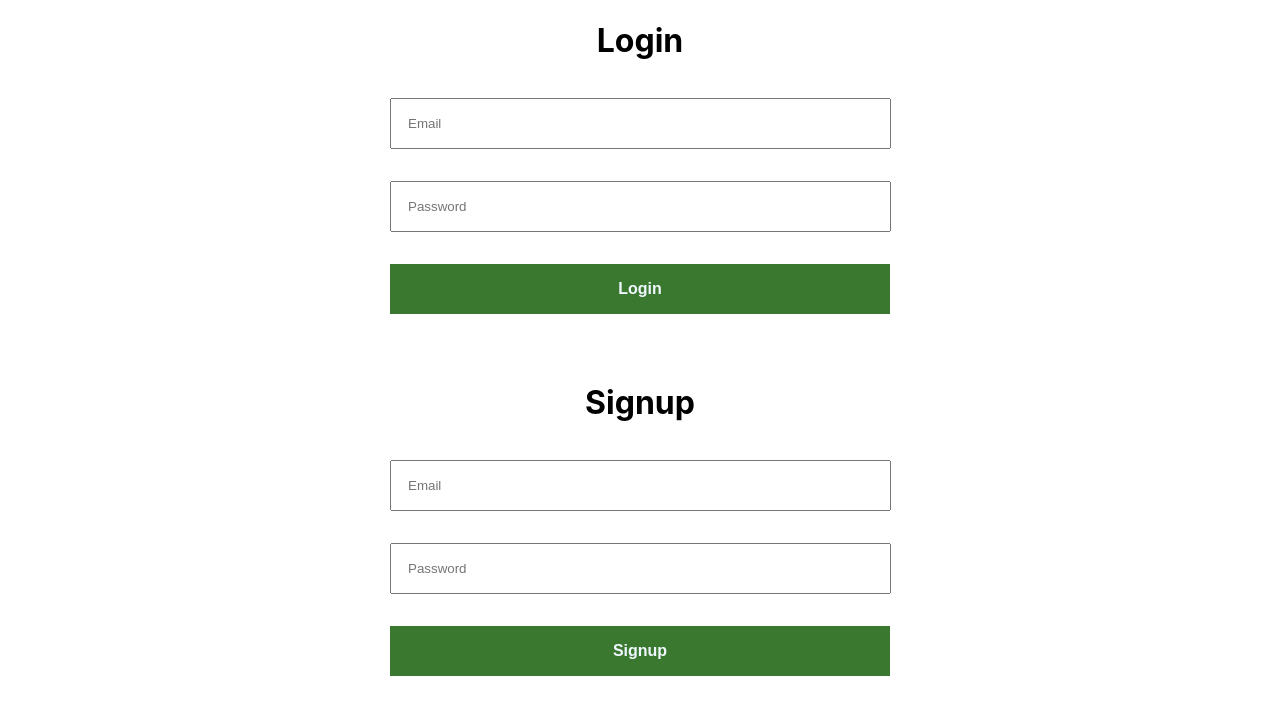
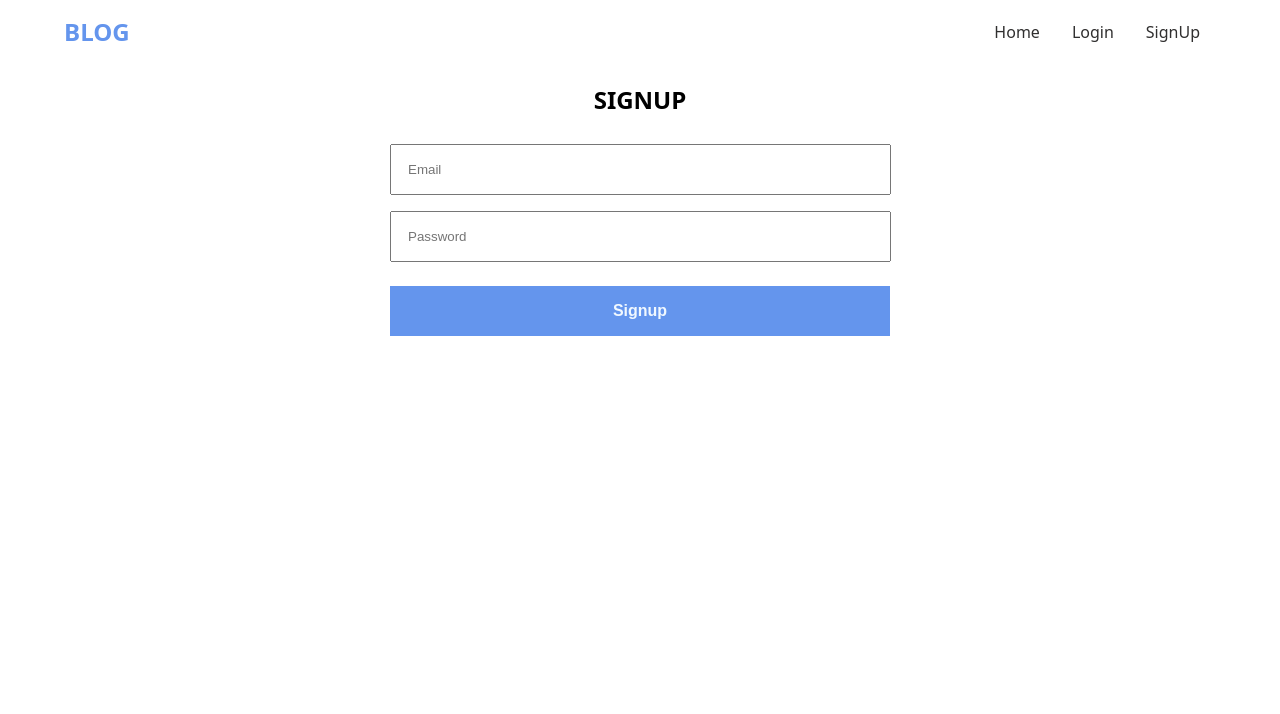
Before and after one commit to yatharth1cr/Blog-App, a React (Create React App) app in the folder blog-app/: page /signup in a window 1280 px wide. Shown: the top 714 px of the page. Built offline with nearby package versions, Linux system fonts and the light colour scheme.

Commit message:
Added few more things

```diff
--- a/blog-app/package.json
+++ b/blog-app/package.json
@@ -8,6 +8,7 @@
     "@testing-library/user-event": "^13.5.0",
     "react": "^18.3.1",
     "react-dom": "^18.3.1",
+    "react-router-dom": "^6.26.2",
     "react-scripts": "5.0.1",
     "web-vitals": "^2.1.4"
   },
@@ -17,6 +18,7 @@
     "test": "react-scripts test",
     "eject": "react-scripts eject"
   },
+  "proxy": "https://mighty-oasis-08080.herokuapp.com",
   "eslintConfig": {
     "extends": [
       "react-app",
--- a/blog-app/src/App.css
+++ b/blog-app/src/App.css
@@ -1,72 +1,250 @@
-.App {
+/* http://meyerweb.com/eric/tools/css/reset/
+   v2.0 | 20110126
+   License: none (public domain)
+*/
+
+html,
+body,
+div,
+span,
+applet,
+object,
+iframe,
+h1,
+h2,
+h3,
+h4,
+h5,
+h6,
+p,
+blockquote,
+pre,
+a,
+abbr,
+acronym,
+address,
+big,
+cite,
+code,
+del,
+dfn,
+em,
+img,
+ins,
+kbd,
+q,
+s,
+samp,
+small,
+strike,
+strong,
+sub,
+sup,
+tt,
+var,
+b,
+u,
+i,
+center,
+dl,
+dt,
+dd,
+ol,
+ul,
+li,
+fieldset,
+form,
+label,
+legend,
+table,
+caption,
+tbody,
+tfoot,
+thead,
+tr,
+th,
+td,
+article,
+aside,
+canvas,
+details,
+embed,
+figure,
+figcaption,
+footer,
+header,
+hgroup,
+menu,
+nav,
+output,
+ruby,
+section,
+summary,
+time,
+mark,
+audio,
+video {
+  margin: 0;
+  padding: 0;
+  border: 0;
+  font-size: 100%;
+  font: inherit;
+  vertical-align: baseline;
+}
+/* HTML5 display-role reset for older browsers */
+article,
+aside,
+details,
+figcaption,
+figure,
+footer,
+header,
+hgroup,
+menu,
+nav,
+section {
+  display: block;
+}
+body {
+  line-height: 1;
+}
+ol,
+ul {
+  list-style: none;
+}
+blockquote,
+q {
+  quotes: none;
+}
+blockquote:before,
+blockquote:after,
+q:before,
+q:after {
+  content: "";
+  content: none;
+}
+table {
+  border-collapse: collapse;
+  border-spacing: 0;
+}
+
+/* custom */
+body {
+  font-family: system-ui, -apple-system, BlinkMacSystemFont, "Segoe UI", Roboto,
+    Oxygen, Ubuntu, Cantarell, "Open Sans", "Helvetica Neue", sans-serif;
+}
+
+/* common */
+.text-center {
   text-align: center;
 }
-/*
 
-.App-logo {
-  height: 40vmin;
-  pointer-events: none;
+.flex {
+  display: flex;
 }
 
-@media (prefers-reduced-motion: no-preference) {
-  .App-logo {
-    animation: App-logo-spin infinite 20s linear;
-  }
+.space-between {
+  justify-content: space-between;
 }
 
-.App-header {
-  background-color: #282c34;
-  min-height: 100vh;
-  display: flex;
-  flex-direction: column;
-  align-items: center;
-  justify-content: center;
-  font-size: calc(10px + 2vmin);
-  color: white;
+.space-around {
+  justify-content: space-around;
 }
 
-.App-link {
-  color: #61dafb;
+.space-evenly {
+  justify-content: space-evenly;
 }
 
-@keyframes App-logo-spin {
-  from {
-    transform: rotate(0deg);
-  }
-  to {
-    transform: rotate(360deg);
-  }
-} */
+.wrap {
+  flex-wrap: wrap;
+}
+
+.bold {
+  font-weight: bold;
+}
+
+.column {
+  flex-direction: column;
+}
+
+.item-center {
+  align-items: center;
+}
+
+/* header */
+
+header {
+  padding: 1.25rem 4rem;
+}
+
+header a {
+  font-size: 1.5rem;
+  text-decoration: none;
+  color: cornflowerblue;
+}
+
+header a:hover {
+  color: rgb(48, 47, 47);
+}
+
+header nav a {
+  font-weight: 500;
+  font-size: medium;
+  text-decoration: none;
+  padding: 1rem;
+  color: rgb(48, 47, 47);
+}
+
+header nav a:hover {
+  color: cornflowerblue;
+}
+
+/* general */
+form h1 {
+  font-size: 1.5rem;
+  margin: 1.5rem 0;
+  text-transform: uppercase;
+}
 
 form {
-  /* align-items:  ; */
-  text-align: center;
   padding: 0 2rem 2rem 2rem;
-  /* border: 10px solid #61c44f; */
   max-width: 500px;
-  display: flex;
-  flex-direction: column;
   margin: 0 auto;
 }
 
 input {
   padding: 1rem;
   width: 93%;
-  margin: 1rem 0;
+  margin: 0.5rem 0;
 }
 
 button {
   width: 100%;
   padding: 1rem;
   margin: 1rem 0;
-  background-color: #3a782f;
+  background-color: cornflowerblue;
   font-size: 1rem;
-  font-weight: bold;
   color: aliceblue;
   border: none;
   cursor: pointer;
 }
 
 button:hover {
-  background-color: #54b843;
+  background-color: rgb(57, 122, 243);
 }
+
+.banner {
+  box-shadow: inset 0 8px 8px -8px rgba(0, 0, 0, 0.3),
+    inset 0 -8px 8px -8px rgba(0, 0, 0, 0.3);
+  background-color: cornflowerblue;
+  padding: 3rem;
+  text-align: center;
+  color: white;
+}
+
+.banner h1 {
+  text-shadow: 0 1px 3px rgba(0, 0, 0, 0.3);
+  font-weight: bold;
+  font-size: 3.5rem;
+  padding-bottom: 0.5rem;
+}
--- a/blog-app/src/App.js
+++ b/blog-app/src/App.js
@@ -1,13 +1,22 @@
 import "./App.css";
+import Header from "./components/Header";
+import Home from "./components/Home";
 import Login from "./components/Login";
 import SignUp from "./components/Signup";
+import { Route, Routes } from "react-router-dom";
 
 function App() {
   return (
-    <div className="App">
-      <Login />
-      <SignUp />
-    </div>
+    <>
+      <Header />
+      <div className="App">
+        <Routes>
+          <Route path="/" element={<Home />} />
+          <Route path="/login" element={<Login />} />
+          <Route path="/signup" element={<SignUp />} />
+        </Routes>
+      </div>
+    </>
   );
 }
 
--- /dev/null
+++ b/blog-app/src/components/Banner.js
@@ -0,0 +1,10 @@
+function Banner() {
+  return (
+    <div className="banner">
+      <h1>Banner</h1>
+      <p>A place to share your knowledge.</p>
+    </div>
+  );
+}
+
+export default Banner;
--- /dev/null
+++ b/blog-app/src/components/Header.js
@@ -0,0 +1,19 @@
+import React from "react";
+import { Link } from "react-router-dom";
+
+function Header() {
+  return (
+    <header className="flex space-between item-center">
+      <Link to="/" className="bold">
+        BLOG
+      </Link>
+      <nav className="">
+        <Link to="/">Home</Link>
+        <Link to="/login">Login</Link>
+        <Link to="/signup">SignUp</Link>
+      </nav>
+    </header>
+  );
+}
+
+export default Header;
--- a/blog-app/src/components/Home.js
+++ b/blog-app/src/components/Home.js
@@ -0,0 +1,38 @@
+import { React, useEffect, useState } from "react";
+import { articleUrl } from "../constant/const";
+import Banner from "./Banner";
+
+function Home() {
+  const [articles, setArticles] = useState([]);
+
+  useEffect(() => {
+    // Fetching the data
+    fetch(articleUrl)
+      .then((res) => {
+        if (!res.ok) {
+          throw new Error("Network response was not ok");
+        }
+        return res.json();
+      })
+      .then((data) => {
+        console.log(data.articles, "Data checkkk");
+        setArticles(data.articles);
+      })
+      .catch((err) => {
+        console.log("Error:", err);
+      });
+  }, []);
+
+  return (
+    <>
+      <Banner />
+      {articles.map((article) => (
+        <div>
+          <div></div>
+        </div>
+      ))}
+    </>
+  );
+}
+
+export default Home;
--- a/blog-app/src/components/Login.js
+++ b/blog-app/src/components/Login.js
@@ -1,19 +1,54 @@
-import React from "react";
+import React, { useState } from "react";
 
 function Login() {
+  let [email, setEmail] = useState("");
+  let [password, setPassword] = useState("");
+  let [error, setError] = useState("");
+
+  const handleSubmit = (event) => {
+    event.preventDefault();
+
+    // Validation logic
+    if (!email || !password) {
+      setError("Both fields are required");
+    } else if (!email.includes("@gmail.com")) {
+      setError("Email must contain @gmail.com");
+    } else if (password.length < 6) {
+      setError("Password must be at least 6 characters long");
+    } else {
+      setError(""); // Clear the error if validation passes
+
+      // Proceed with form submission logic (e.g., call an API)
+      console.log("Form submitted successfully!", { email, password });
+    }
+  };
+
   return (
-    <form className="login">
-      <h1>Login</h1>
-      <input type="text" name="email" id="loginEmail" placeholder="Email" />
+    <form className="login flex column text-center">
+      <h1 className="bold">Login</h1>
+      <input
+        type="text"
+        name="email"
+        id="loginEmail"
+        placeholder="Email"
+        value={email}
+        onChange={(e) => setEmail(e.target.value)}
+      />
       <input
         type="password"
         name="password"
-        id="loginPassword"
+        id="password"
         placeholder="Password"
+        value={password}
+        onChange={(e) => setPassword(e.target.value)}
       />
-      <button>Login</button>
+      {error && <p style={{ color: "red" }}>{error}</p>}
+      <button className="bold" onSubmit={handleSubmit}>
+        Login
+      </button>
     </form>
   );
 }
 
+// exports
 export default Login;
--- a/blog-app/src/components/Signup.js
+++ b/blog-app/src/components/Signup.js
@@ -1,19 +1,52 @@
-import React from "react";
+import React, { useState } from "react";
 
 function SignUp() {
+  const [email, setEmail] = useState("");
+  const [password, setPassword] = useState("");
+  let [error, setError] = useState("");
+
+  const handleSubmit = (event) => {
+    event.preventDefault();
+
+    // Validation logic
+    if (!email || !password) {
+      setError("Both fields are required");
+    } else if (!email.includes("@gmail.com")) {
+      setError("Email must contain @gmail.com");
+    } else if (password.length < 6) {
+      setError("Password must be at least 6 characters long");
+    } else {
+      setError(""); // Clear the error if validation passes
+
+      // Proceed with form submission logic (e.g., call an API)
+      console.log("Form submitted successfully!", { email, password });
+    }
+  };
+
   return (
-    <form className="signup">
-      <h1>Signup</h1>
-      <input type="text" name="email" id="email" placeholder="Email" />
+    <form className="signup flex column text-center" onSubmit={handleSubmit}>
+      <h1 className="bold">Signup</h1>
+      <input
+        type="text"
+        name="email"
+        id="email"
+        placeholder="Email"
+        value={email}
+        onChange={(e) => setEmail(e.target.value)}
+      />
       <input
         type="password"
         name="password"
-        id="password"
+        id="signup-password"
         placeholder="Password"
+        value={password}
+        onChange={(e) => setPassword(e.target.value)}
       />
-      <button>Signup</button>
+      {error && <p style={{ color: "red" }}>{error}</p>}
+      <button className="bold">Signup</button>
     </form>
   );
 }
 
+// exports
 export default SignUp;
--- /dev/null
+++ b/blog-app/src/constant/const.js
@@ -0,0 +1,6 @@
+const rootUrl = "https://api.realworld.io/api/";
+
+const articleUrl = rootUrl + "articles";
+const tagsUrl = rootUrl + "tags";
+
+export { rootUrl, articleUrl, tagsUrl };
--- a/blog-app/src/index.js
+++ b/blog-app/src/index.js
@@ -1,11 +1,12 @@
 import React from "react";
 import ReactDOM from "react-dom/client";
+import { BrowserRouter } from "react-router-dom";
 import "./index.css";
 import App from "./App";
 
 const root = ReactDOM.createRoot(document.getElementById("root"));
 root.render(
-  <React.StrictMode>
+  <BrowserRouter>
     <App />
-  </React.StrictMode>
+  </BrowserRouter>
 );
```
Also changed, not shown: 1 other file (tests, documents, lock files or other folders).
